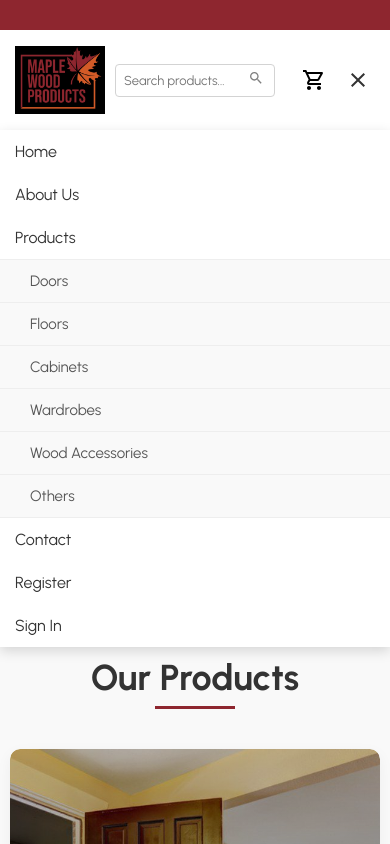
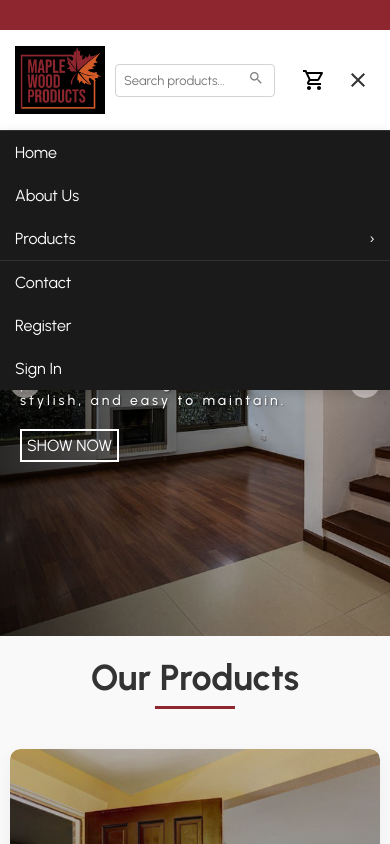
Before and after one commit to mahuthu/marple, a React (Create React App) app in the folder react-app/: page / in a window 390 px wide. Both pictures are taken after a click on the element 358 px from the left and 80 px from the top of the page. Shown: the top 844 px of the page. Built offline with nearby package versions, Linux system fonts and the light colour scheme.

Commit message:
navbarfix

```diff
--- a/react-app/src/components/Navbar.jsx
+++ b/react-app/src/components/Navbar.jsx
@@ -140,19 +140,36 @@ const MobileMenuItem = styled.div`
   padding: 12px 15px;
   font-size: 16px;
   cursor: pointer;
-  color: #333;
-  border-bottom: 1px solid #eee;
+  color: #fff;
+  border-bottom: 1px solid rgba(255,255,255,0.1);
   display: flex;
   align-items: center;
-  transition: background-color 0.3s;
+  justify-content: space-between;
+  transition: all 0.3s ease;
 
   &:hover {
-    background-color: #f5f5f5;
+    background-color: rgba(255,255,255,0.1);
   }
 
   &:last-child {
     border-bottom: none;
   }
+`;
+
+const MobileDropdownIcon = styled.div`
+  margin-left: 10px;
+  transition: transform 0.3s ease;
+  transform: ${props => props.isOpen ? 'rotate(90deg)' : 'rotate(0)'};
+  color: #fff;
+`;
+
+const MobileDropdownMenu = styled.div`
+  display: ${props => props.isOpen ? 'block' : 'none'};
+  background-color: rgba(0,0,0,0.2);
+  padding-left: 15px;
+  transition: all 0.3s ease;
+  max-height: ${props => props.isOpen ? '500px' : '0'};
+  overflow: hidden;
 `;
 
 const MobileMenuToggle = styled.div`
@@ -184,11 +201,12 @@ const MobileMenuContainer = styled.div`
   top: 100%;
   left: 0;
   right: 0;
-  background-color: white;
+  background-color: #1a1a1a;
   width: 100%;
   padding: 0;
   box-shadow: 0 4px 12px rgba(0,0,0,0.15);
   z-index: 1000;
+  border-top: 1px solid rgba(255,255,255,0.1);
 `;
 
 const DesktopMenu = styled.div`
@@ -251,13 +269,14 @@ const MobileCategoryItem = styled(Link)`
   display: block;
   padding: 12px 15px 12px 30px;
   text-decoration: none;
-  color: #555;
+  color: #fff;
   font-size: 15px;
-  background-color: #f9f9f9;
-  border-bottom: 1px solid #eee;
+  border-bottom: 1px solid rgba(255,255,255,0.05);
+  transition: all 0.3s ease;
 
   &:hover {
-    background-color: #f0f0f0;
+    background-color: rgba(255,255,255,0.1);
+    color: #fff;
   }
 
   &:last-child {
@@ -294,7 +313,7 @@ const Navbar = () => {
   const [desktopMenuOpen, setDesktopMenuOpen] = useState(false);
   const [searchTerm, setSearchTerm] = useState('');
   const desktopMenuRef = useRef(null);
-  const [isProductsOpen, setIsProductsOpen] = useState(false);
+  const [isProductsDropdownOpen, setIsProductsDropdownOpen] = useState(false);
   const dropdownRef = useRef(null);
   const mobileMenuRef = useRef(null);
 
@@ -304,7 +323,7 @@ const Navbar = () => {
         setDesktopMenuOpen(false);
       }
       if (dropdownRef.current && !dropdownRef.current.contains(event.target)) {
-        setIsProductsOpen(false);
+        setIsProductsDropdownOpen(false);
       }
       // Close mobile menu when clicking outside
       if (mobileMenuRef.current &&
@@ -344,10 +363,15 @@ const Navbar = () => {
   };
 
   const toggleProductsDropdown = () => {
-    setIsProductsOpen(!isProductsOpen);
+    setIsProductsDropdownOpen(!isProductsDropdownOpen);
   };
 
   const closeMobileMenu = () => {
+    setMobileMenuOpen(false);
+  };
+
+  const handleCategoryClick = () => {
+    setIsProductsDropdownOpen(false);
     setMobileMenuOpen(false);
   };
 
@@ -395,12 +419,12 @@ const Navbar = () => {
             <DesktopMenuItem onClick={toggleProductsDropdown}>
               PRODUCTS
             </DesktopMenuItem>
-            <DropdownContent isOpen={isProductsOpen}>
+            <DropdownContent isOpen={isProductsDropdownOpen}>
               {categories.map((category) => (
                 <DropdownItem
                   key={category.id}
                   to={`/products/${category.cat}`}
-                  onClick={() => setIsProductsOpen(false)}
+                  onClick={() => setIsProductsDropdownOpen(false)}
                 >
                   {category.title}
                 </DropdownItem>
@@ -469,16 +493,21 @@ const Navbar = () => {
         <Link to="/about" style={{ textDecoration: 'none', color: 'inherit' }} onClick={closeMobileMenu}>
           <MobileMenuItem>About Us</MobileMenuItem>
         </Link>
-        <MobileMenuItem>Products</MobileMenuItem>
+        <MobileMenuItem onClick={toggleProductsDropdown}>
+          Products
+          <MobileDropdownIcon isOpen={isProductsDropdownOpen}>›</MobileDropdownIcon>
+        </MobileMenuItem>
+        <MobileDropdownMenu isOpen={isProductsDropdownOpen}>
           {categories.map((category) => (
             <MobileCategoryItem
               key={category.id}
               to={`/products/${category.cat}`}
-            onClick={closeMobileMenu}
+              onClick={handleCategoryClick}
             >
               {category.title}
             </MobileCategoryItem>
           ))}
+        </MobileDropdownMenu>
         <Link to="/contact" style={{ textDecoration: 'none', color: 'inherit' }} onClick={closeMobileMenu}>
           <MobileMenuItem>Contact</MobileMenuItem>
         </Link>
```
Also changed, not shown: react-app/public/images/genai.png (added), react-app/public/images/nairobi.jpeg (added). Lines whose indentation alone changed are shown as unchanged.
